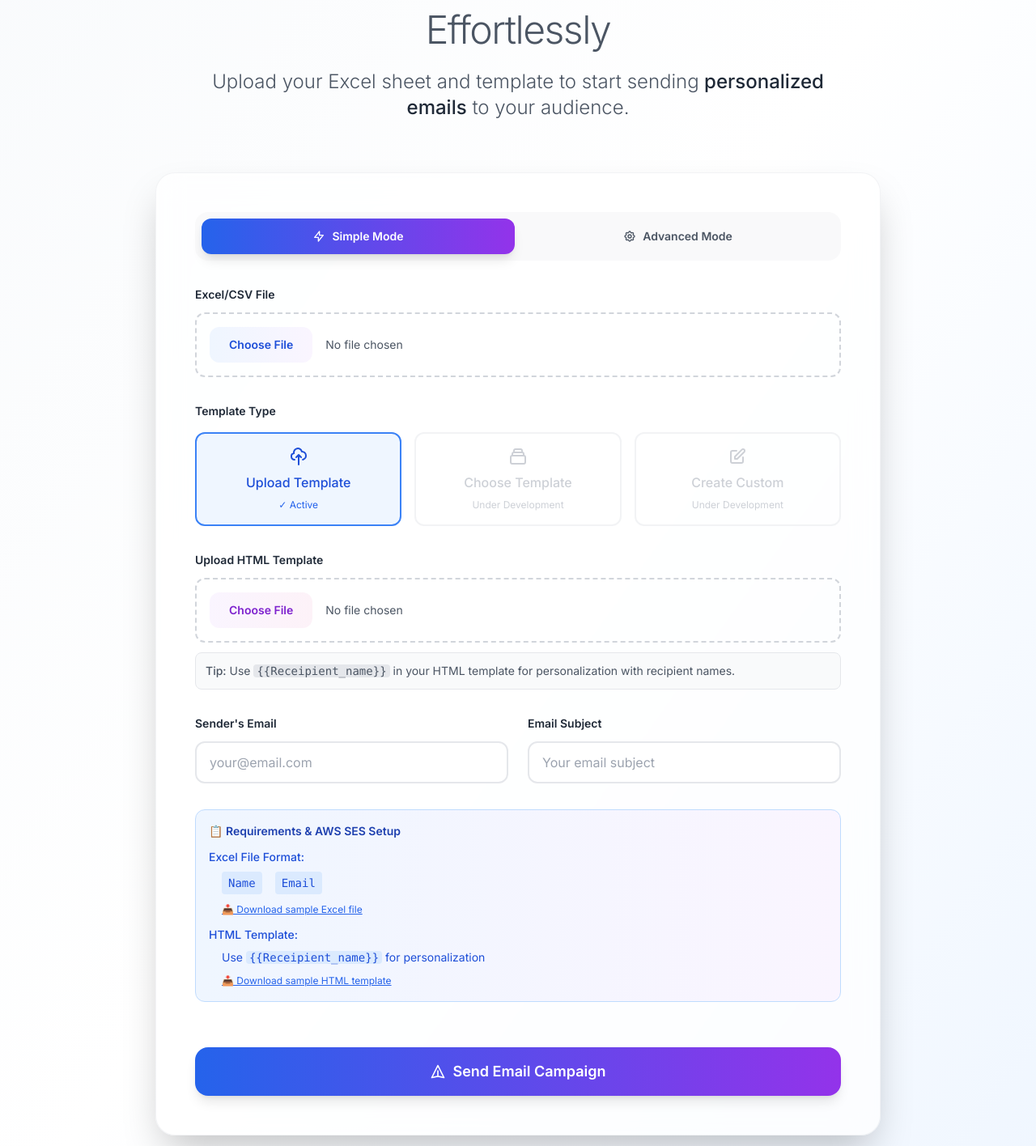
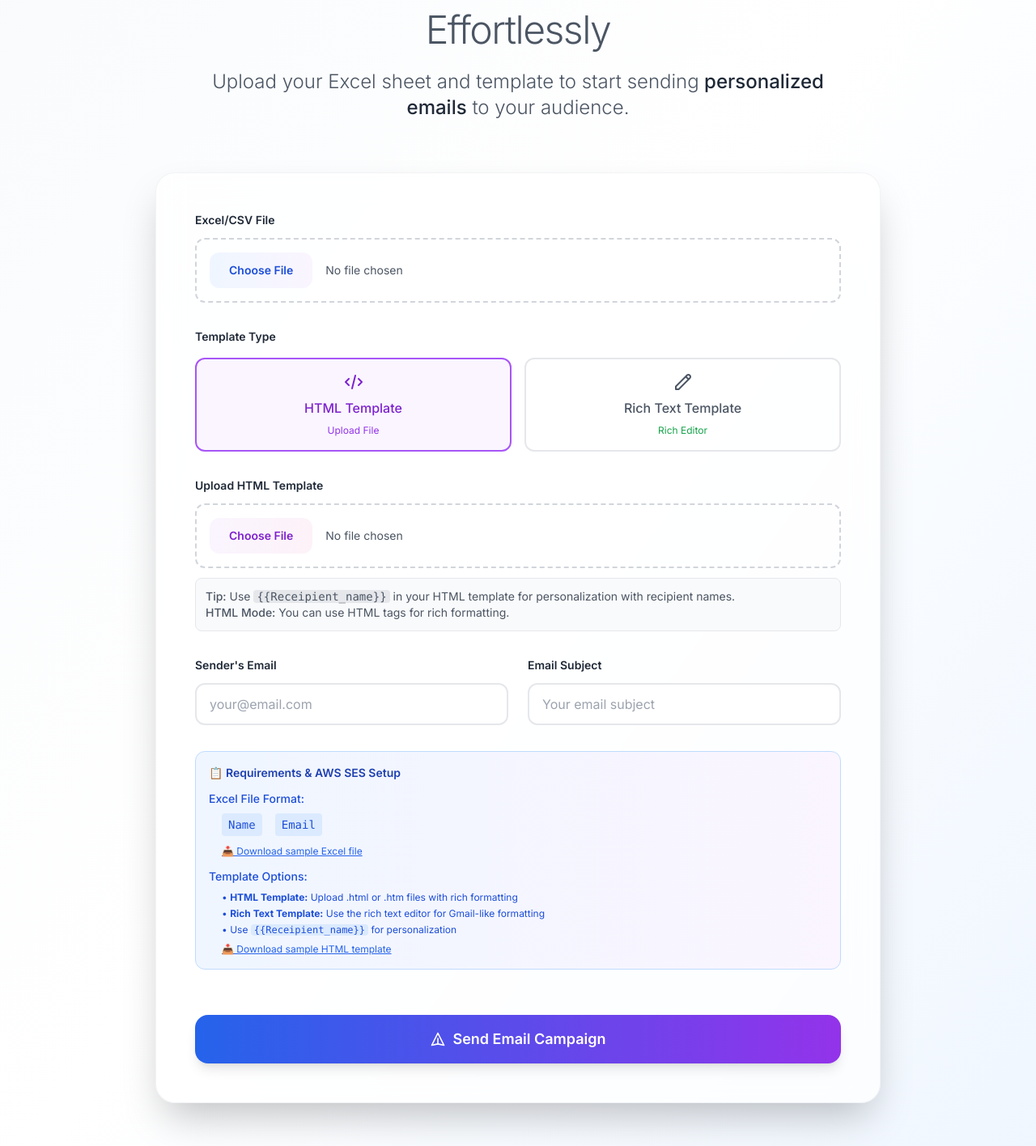
Before and after one commit to djdiptayan1/Beacon, a Next.js app in the folder beacon/: page / in a window 1280 px wide. Shown: the part 2291-3707 px from the top of the page at 81% size. Built offline with nearby package versions, Linux system fonts and the light colour scheme.

Commit message:
feat: Integrate Quill editor for rich text email content and update template handling

```diff
--- a/beacon/components/EmailForm/EmailForm.jsx
+++ b/beacon/components/EmailForm/EmailForm.jsx
@@ -1,10 +1,11 @@
 "use client";
-import React, { useState, useRef } from 'react';
+import React, { useState, useRef, useEffect } from 'react';
 import { motion } from 'framer-motion';
+import dynamic from 'next/dynamic';
 import Success_Popup from '../modules/Success_Popup';
 import Error_Popup from '../modules/Error_Popup';
-import TemplateEditor from '../TemplateEditor/TemplateEditor';
-import TemplateSelector from '../TemplateSelector/TemplateSelector';
+
+const ReactQuill = dynamic(() => import('react-quill'), { ssr: false });
 
 const EmailForm = () => {
     const formref = useRef(null);
@@ -12,32 +13,41 @@ const EmailForm = () => {
     const [showErrorPopup, setShowErrorPopup] = useState(false);
     const [sending, setSending] = useState(false);
     const [success, setSuccess] = useState(false);
-    const [activeTab, setActiveTab] = useState('Simple');
     const [file_csv, setFile_csv] = useState(null);
     const [file_html, setFile_html] = useState(null);
-    const [templateContent, setTemplateContent] = useState('');
-    const [showTemplateEditor, setShowTemplateEditor] = useState(false);
-    const [previewMode, setPreviewMode] = useState(false);
-    const [selectedTemplate, setSelectedTemplate] = useState(null);
-    const [showTemplateSelector, setShowTemplateSelector] = useState(false);
+    const [textContent, setTextContent] = useState('');
 
     const [formData_simple, setFormData_simple] = useState({
         simple: true,
         sender_email: '',
         subject: '',
-        template_type: 'upload' // Focus on upload templates only
+        template_type: 'html' // Default to HTML template
     });
 
-    const [formData_advanced, setFormData_advanced] = useState({
-        simple: false,
-        SERVER_URL: '',
-        SERVER_PORT: '',
-        SERVER_USER: '',
-        SERVER_PASS: '',
-        sender_email: '',
-        subject: '',
-        template_type: 'upload'
-    });
+    const [isQuillLoaded, setIsQuillLoaded] = useState(false);
+
+    useEffect(() => {
+        setIsQuillLoaded(true);
+    }, []);
+
+    const quillModules = {
+        toolbar: [
+            [{ 'header': [1, 2, 3, false] }],
+            ['bold', 'italic', 'underline', 'strike'],
+            [{ 'color': [] }, { 'background': [] }],
+            [{ 'list': 'ordered' }, { 'list': 'bullet' }],
+            [{ 'indent': '-1' }, { 'indent': '+1' }],
+            [{ 'align': [] }],
+            ['link', 'image'],
+            ['clean']
+        ],
+    };
+
+    const quillFormats = [
+        'header', 'bold', 'italic', 'underline', 'strike',
+        'color', 'background', 'list', 'bullet', 'indent',
+        'align', 'link', 'image'
+    ];
 
     const handleFileChange = (e) => {
         const { name, files } = e.target;
@@ -50,60 +60,31 @@ const EmailForm = () => {
 
     const handleInputChange = (e) => {
         const { name, value } = e.target;
-        if (activeTab === 'Simple') {
         setFormData_simple((prev) => ({
             ...prev,
             [name]: value,
         }));
-        } else {
-            setFormData_advanced((prev) => ({
-                ...prev,
-                [name]: value,
-            }));
-        }
-    };
-
-    const handleTemplateChange = (e) => {
-        setTemplateContent(e.target.value);
-    };
-
-    const handleTemplateSelect = async (content, template) => {
-        setTemplateContent(content);
-        setSelectedTemplate(template);
-        // Set form data to use the selected template content
-        if (activeTab === 'Simple') {
-            setFormData_simple(prev => ({
-                ...prev,
-                template_type: 'predefined'
-            }));
-        }
-    };
-
-    const handleShowTemplateSelector = () => {
-        setShowTemplateSelector(true);
-        setShowTemplateEditor(false);
-    };
-
-    const handleCreateFromScratch = () => {
-        setTemplateContent('');
-        setSelectedTemplate(null);
-        setShowTemplateSelector(false);
-        setShowTemplateEditor(true);
     };
 
     const handleSendEmail = async (e) => {
         e.preventDefault();
         setSending(true);
 
-        // Validation for upload template
-        if (!file_html) {
+        // Validation for template content
+        if (formData_simple.template_type === 'html' && !file_html) {
             alert('Please upload an HTML template file.');
             setSending(false);
             return;
         }
 
+        if (formData_simple.template_type === 'text' && (!textContent.trim() || textContent === '<p><br></p>')) {
+            alert('Please write your email content.');
+            setSending(false);
+            return;
+        }
+
         const formData = new FormData();
-        const data = activeTab === 'Simple' ? formData_simple : formData_advanced;
+        const data = formData_simple;
 
         // Append form data
         for (const key in data) {
@@ -117,9 +98,13 @@ const EmailForm = () => {
             formData.append('csv_excel', file_csv);
         }
 
-        // Handle template upload
-        if (file_html) {
+        // Handle template content based on type
+        if (formData_simple.template_type === 'html' && file_html) {
             formData.append('html_template', file_html);
+        } else if (formData_simple.template_type === 'text' && textContent) {
+            // Create a blob from text content and append as file
+            const textBlob = new Blob([textContent], { type: 'text/plain' });
+            formData.append('html_template', textBlob, 'text-content.txt');
         }
 
         try {
@@ -158,24 +143,12 @@ const EmailForm = () => {
         // Reset form state
         setFile_csv(null);
         setFile_html(null);
-        setTemplateContent('');
-        setSelectedTemplate(null);
-        setPreviewMode(false);
+        setTextContent('');
         setFormData_simple({
             simple: true,
             sender_email: '',
             subject: '',
-            template_type: 'upload'
-        });
-        setFormData_advanced({
-            simple: false,
-            SERVER_URL: '',
-            SERVER_PORT: '',
-            SERVER_USER: '',
-            SERVER_PASS: '',
-            sender_email: '',
-            subject: '',
-            template_type: 'upload'
+            template_type: 'html'
         });
 
         if (formref.current) {
@@ -241,40 +214,6 @@ const EmailForm = () => {
                     className="mx-auto max-w-4xl"
                 >
                     <div className="bg-white/70 backdrop-blur-lg rounded-3xl border border-gray-200/50 shadow-2xl p-8 lg:p-12">
-                        {/* Modern Tab Navigation */}
-                        <div className="flex space-x-2 mb-8 p-2 bg-gray-100/50 rounded-2xl backdrop-blur-sm">
-                            <button
-                                onClick={() => setActiveTab('Simple')}
-                                className={`flex-1 px-6 py-3 rounded-xl text-sm font-semibold transition-all duration-300 ${activeTab === 'Simple'
-                                    ? 'bg-gradient-to-r from-blue-600 to-purple-600 text-white shadow-lg'
-                                    : 'text-gray-600 hover:text-gray-900 hover:bg-white/50'
-                                    }`}
-                            >
-                                <span className="flex items-center justify-center space-x-2">
-                                    <svg className="w-4 h-4" fill="none" stroke="currentColor" viewBox="0 0 24 24">
-                                        <path strokeLinecap="round" strokeLinejoin="round" strokeWidth={2} d="M13 10V3L4 14h7v7l9-11h-7z" />
-                                    </svg>
-                                    <span>Simple Mode</span>
-                                </span>
-                            </button>
-                            <button
-                                onClick={() => setActiveTab('Advanced')}
-                                className={`flex-1 px-6 py-3 rounded-xl text-sm font-semibold transition-all duration-300 ${activeTab === 'Advanced'
-                                    ? 'bg-gradient-to-r from-blue-600 to-purple-600 text-white shadow-lg'
-                                    : 'text-gray-600 hover:text-gray-900 hover:bg-white/50'
-                                    }`}
-                            >
-                                <span className="flex items-center justify-center space-x-2">
-                                    <svg className="w-4 h-4" fill="none" stroke="currentColor" viewBox="0 0 24 24">
-                                        <path strokeLinecap="round" strokeLinejoin="round" strokeWidth={2} d="M10.325 4.317c.426-1.756 2.924-1.756 3.35 0a1.724 1.724 0 002.573 1.066c1.543-.94 3.31.826 2.37 2.37a1.724 1.724 0 001.065 2.572c1.756.426 1.756 2.924 0 3.35a1.724 1.724 0 00-1.066 2.573c.94 1.543-.826 3.31-2.37 2.37a1.724 1.724 0 00-2.572 1.065c-.426 1.756-2.924 1.756-3.35 0a1.724 1.724 0 00-2.573-1.066c-1.543.94-3.31-.826-2.37-2.37a1.724 1.724 0 00-1.065-2.572c-1.756-.426-1.756-2.924 0-3.35a1.724 1.724 0 001.066-2.573c-.94-1.543.826-3.31 2.37-2.37.996.608 2.296.07 2.572-1.065z" />
-                                        <path strokeLinecap="round" strokeLinejoin="round" strokeWidth={2} d="M15 12a3 3 0 11-6 0 3 3 0 016 0z" />
-                                    </svg>
-                                    <span>Advanced Mode</span>
-                                </span>
-                            </button>
-                        </div>
-
-                        {activeTab === 'Simple' ? (
                         <form className="space-y-8" ref={formref} onSubmit={handleSendEmail}>
                             {/* File Upload Section */}
                             <div className="group">
@@ -307,73 +246,54 @@ const EmailForm = () => {
                                 <label className="block text-sm font-semibold text-gray-800 mb-4">
                                     Template Type
                                 </label>
-                                    <div className="grid grid-cols-1 md:grid-cols-3 gap-4">
+                                <div className="grid grid-cols-1 md:grid-cols-2 gap-4">
                                     <label className="relative">
                                         <input
                                             type="radio"
                                             name="template_type"
-                                                value="upload"
-                                                checked={formData_simple.template_type === 'upload'}
+                                            value="html"
+                                            checked={formData_simple.template_type === 'html'}
                                             onChange={handleInputChange}
                                             className="sr-only"
                                         />
-                                            <div className={`p-4 rounded-xl border-2 cursor-pointer transition-all duration-300 ${formData_simple.template_type === 'upload'
-                                                ? 'border-blue-500 bg-blue-50 text-blue-700'
+                                        <div className={`p-4 rounded-xl border-2 cursor-pointer transition-all duration-300 ${formData_simple.template_type === 'html'
+                                            ? 'border-purple-500 bg-purple-50 text-purple-700'
                                             : 'border-gray-200 hover:border-gray-300 text-gray-600'
                                             }`}>
                                             <div className="flex flex-col items-center space-y-2">
                                                 <svg className="w-6 h-6" fill="none" stroke="currentColor" viewBox="0 0 24 24">
-                                                        <path strokeLinecap="round" strokeLinejoin="round" strokeWidth={2} d="M7 16a4 4 0 01-.88-7.903A5 5 0 1115.9 6L16 6a5 5 0 011 9.9M15 13l-3-3m0 0l-3 3m3-3v12" />
+                                                    <path strokeLinecap="round" strokeLinejoin="round" strokeWidth={2} d="M10 20l4-16m4 4l4 4-4 4M6 16l-4-4 4-4" />
                                                 </svg>
-                                                    <span className="font-medium text-center">Upload Template</span>
-                                                    <span className="text-xs text-center text-blue-600">✓ Active</span>
+                                                <span className="font-medium text-center">HTML Template</span>
+                                                <span className="text-xs text-center text-purple-600">Upload File</span>
                                             </div>
                                         </div>
                                     </label>
-                                        <label className="relative opacity-50 cursor-not-allowed">
+                                    <label className="relative">
                                         <input
                                             type="radio"
                                             name="template_type"
-                                                value="predefined"
-                                                disabled
+                                            value="text"
+                                            checked={formData_simple.template_type === 'text'}
+                                            onChange={handleInputChange}
                                             className="sr-only"
                                         />
-                                            <div className="p-4 rounded-xl border-2 border-gray-200 text-gray-400">
+                                        <div className={`p-4 rounded-xl border-2 cursor-pointer transition-all duration-300 ${formData_simple.template_type === 'text'
+                                            ? 'border-green-500 bg-green-50 text-green-700'
+                                            : 'border-gray-200 hover:border-gray-300 text-gray-600'
+                                            }`}>
                                             <div className="flex flex-col items-center space-y-2">
                                                 <svg className="w-6 h-6" fill="none" stroke="currentColor" viewBox="0 0 24 24">
-                                                        <path strokeLinecap="round" strokeLinejoin="round" strokeWidth={2} d="M19 11H5m14 0a2 2 0 012 2v6a2 2 0 01-2 2H5a2 2 0 01-2-2v-6a2 2 0 012-2m14 0V9a2 2 0 00-2-2M5 11V9a2 2 0 012-2m0 0V5a2 2 0 012-2h6a2 2 0 012 2v2M7 7h10" />
+                                                    <path strokeLinecap="round" strokeLinejoin="round" strokeWidth={2} d="M15.232 5.232l3.536 3.536m-2.036-5.036a2.5 2.5 0 113.536 3.536L6.5 21.036H3v-3.572L16.732 3.732z" />
                                                 </svg>
-                                                    <span className="font-medium text-center">Choose Template</span>
-                                                    <span className="text-xs text-center">Under Development</span>
-                                                </div>
-                                            </div>
-                                        </label>
-                                        <label className="relative opacity-50 cursor-not-allowed">
-                                            <input
-                                                type="radio"
-                                                name="template_type"
-                                                value="create"
-                                                disabled
-                                                className="sr-only"
-                                            />
-                                            <div className="p-4 rounded-xl border-2 border-gray-200 text-gray-400">
-                                                <div className="flex flex-col items-center space-y-2">
-                                                    <svg className="w-6 h-6" fill="none" stroke="currentColor" viewBox="0 0 24 24">
-                                                        <path strokeLinecap="round" strokeLinejoin="round" strokeWidth={2} d="M11 5H6a2 2 0 00-2 2v11a2 2 0 002 2h11a2 2 0 002-2v-5m-1.414-9.414a2 2 0 112.828 2.828L11.828 15H9v-2.828l8.586-8.586z" />
-                                                    </svg>
-                                                    <span className="font-medium text-center">Create Custom</span>
-                                                    <span className="text-xs text-center">Under Development</span>
+                                                <span className="font-medium text-center">Rich Text Template</span>
+                                                <span className="text-xs text-center text-green-600">Rich Editor</span>
                                             </div>
                                         </div>
                                     </label>
                                 </div>
-                                    {/* <div className="mt-3 p-3 bg-blue-50 border border-blue-200 rounded-lg">
-                                        <p className="text-sm text-blue-700">
-                                            <span className="font-medium">Focus Mode:</span> Currently perfecting the upload template feature.
-                                            Template selection and custom creation will be available soon!
-                                        </p>
-                                    </div> */}
-                                </div>                                {/* Template Upload Section */}
+                            </div>                                {/* Template Content Section */}
+                            {formData_simple.template_type === 'html' ? (
                                 <div className="group">
                                     <label className="block text-sm font-semibold text-gray-800 mb-3">
                                         Upload HTML Template
@@ -398,9 +318,40 @@ const EmailForm = () => {
                                     <div className="mt-3 p-3 bg-gray-50 border border-gray-200 rounded-lg">
                                         <p className="text-sm text-gray-600">
                                             <span className="font-medium">Tip:</span> Use <code className="bg-gray-200 px-1 rounded">{"{{Receipient_name}}"}</code> in your HTML template for personalization with recipient names.
+                                            <br /><span className="font-medium">HTML Mode:</span> You can use HTML tags for rich formatting.
                                         </p>
                                     </div>
                                 </div>
+                            ) : (
+                                <div className="group">
+                                    <label className="block text-sm font-semibold text-gray-800 mb-3">
+                                        Write Your Email Content
+                                    </label>
+                                    {isQuillLoaded && (
+                                        <div className="transition-colors duration-300">
+                                            <ReactQuill
+                                                theme="snow"
+                                                value={textContent}
+                                                onChange={setTextContent}
+                                                modules={quillModules}
+                                                formats={quillFormats}
+                                                placeholder="Write your email content here. Use {{Receipient_name}} to personalize with recipient names."
+                                                style={{
+                                                    height: '200px',
+                                                    borderRadius: '12px',
+                                                }}
+                                                className="rich-text-editor"
+                                            />
+                                        </div>
+                                    )}
+                                    <div className="mt-16 p-3 bg-gray-50 border border-gray-200 rounded-lg">
+                                        <p className="text-sm text-gray-600">
+                                            <span className="font-medium">Tip:</span> Use <code className="bg-gray-200 px-1 rounded">{"{{Receipient_name}}"}</code> for personalization with recipient names.
+                                            <br /><span className="font-medium">Rich Text Mode:</span> Use the toolbar above for formatting - bold, italic, colors, lists, links, and more!
+                                        </p>
+                                    </div>
+                                </div>
+                            )}
 
                             {/* Form Fields Grid */}
                             <div className="grid grid-cols-1 md:grid-cols-2 gap-6">
@@ -459,15 +410,21 @@ const EmailForm = () => {
                                     </div>
 
                                     <div>
-                                            <p className="font-medium mb-2">HTML Template:</p>
-                                            <p className="ml-4 mb-2">Use <code className="bg-blue-100 px-1 rounded">{"{{Receipient_name}}"}</code> for personalization</p>
+                                        <p className="font-medium mb-2">Template Options:</p>
+                                        <div className="ml-4 mb-2 space-y-1">
+                                            <p className="text-xs">• <strong>HTML Template:</strong> Upload .html or .htm files with rich formatting</p>
+                                            <p className="text-xs">• <strong>Rich Text Template:</strong> Use the rich text editor for Gmail-like formatting</p>
+                                            <p className="text-xs">• Use <code className="bg-blue-100 px-1 rounded">{"{{Receipient_name}}"}</code> for personalization</p>
+                                        </div>
+                                        <div className="flex space-x-4 ml-4">
                                             <a
                                                 href="/sample-template.html"
                                                 download
-                                                className="ml-4 text-blue-600 hover:text-blue-800 underline text-xs"
+                                                className="text-blue-600 hover:text-blue-800 underline text-xs"
                                             >
                                                 📥 Download sample HTML template
                                             </a>
+                                        </div>
                                     </div>
 
                                     {/* <div className="bg-yellow-50 border border-yellow-200 rounded-lg p-3">
@@ -521,13 +478,6 @@ const EmailForm = () => {
                                 </button>
                             </div>
                         </form>
-                        ) : (
-                            // Advanced form would go here - simplified for now
-                            <div className="text-center py-12">
-                                <h3 className="text-lg font-semibold text-gray-700 mb-2">Advanced Mode</h3>
-                                <p className="text-gray-500">Advanced SMTP configuration coming soon...</p>
-                            </div>
-                        )}
                     </div>
                 </motion.div>
 
```
Lines whose indentation alone changed are shown as unchanged.
